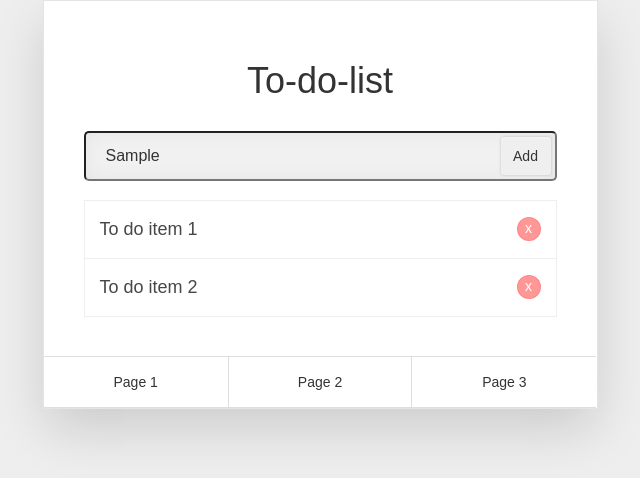
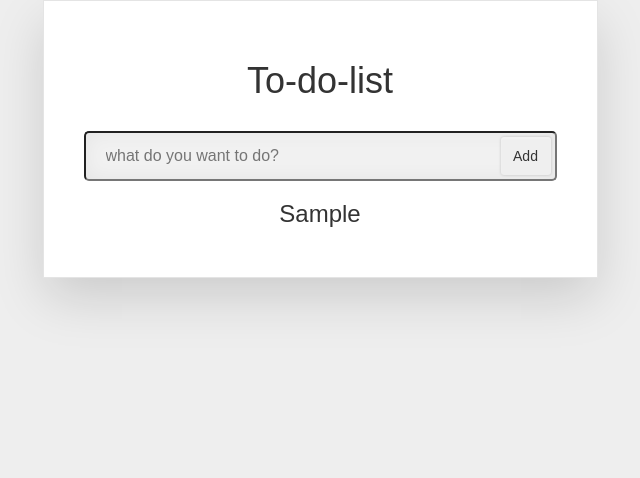
Before and after one commit to buffaly/intro-react-bkk-1.0.0, a React (Create React App) app: page / in a window 1280 px wide. Both pictures are taken after typing "Sample" into the empty fields and a click on the button "Add". Shown: the top 478 px of the page, without its empty margins (320-960 px from the left). Built offline with nearby package versions, Linux system fonts and the light colour scheme; the HTML template or start-up script is replaced by a standard one.

Commit message:
event add to-do-list

```diff
--- a/src/Todo.js
+++ b/src/Todo.js
@@ -3,6 +3,28 @@ import './bootstrap.css';
 import './Todo.css';
 
 export class Todo extends Component {
+
+  state = {
+    inputText: '',
+    listItem: []
+  }
+
+  handleChangeText = (event) => {
+    this.setState({inputText: event.target.value});
+  }
+
+  submitList = () => {
+    this.setState({
+      listItem: this.state.listItem.concat([this.state.inputText]),
+      inputText: ''
+    })
+  }
+
+  handleKeyPress = (event) => {
+    if (event.key === 'Enter') {
+      this.submitList();
+    }
+  }
 
   render() {
     return (
@@ -10,26 +32,23 @@ export class Todo extends Component {
           <div className="to-do-box">
               <h1 className="title">To-do-list</h1>
               <div className="form-box">
-                  <input className="input-todo" placeholder="what do you want to do?" type="text"/>
-                  <button className="bb-input button">Add</button>
+                  <input className="input-todo"
+                         type="text"
+                         onChange={this.handleChangeText}
+                         value={this.state.inputText}
+                         placeholder="what do you want to do?"
+                         onKeyPress={this.handleKeyPress}/>
+                  <button className="bb-input button"
+                          onClick={this.submitList}>Add</button>
               </div>
-
-              <div className="list-box">
-                  <div className="list-item">
-                      <div className="text-list">To do item 1</div>
-                      <div className="bb-action">x</div>
-                  </div>
-                  <div className="list-item">
-                      <div className="text-list">To do item 2</div>
-                      <div className="bb-action">x</div>
-                  </div>
-              </div>
-
+              {
+                this.state.listItem.map((value, index) => {
+                  return (
+                    <h3 key={index + value}>{value}</h3>
+                  );
+                })
+              }
           </div>
-
-          <div className="tab-page">Page 1</div>
-          <div className="second tab-page">Page 2</div>
-          <div className="tab-page">Page 3</div>
       </div>
     );
   }
```
